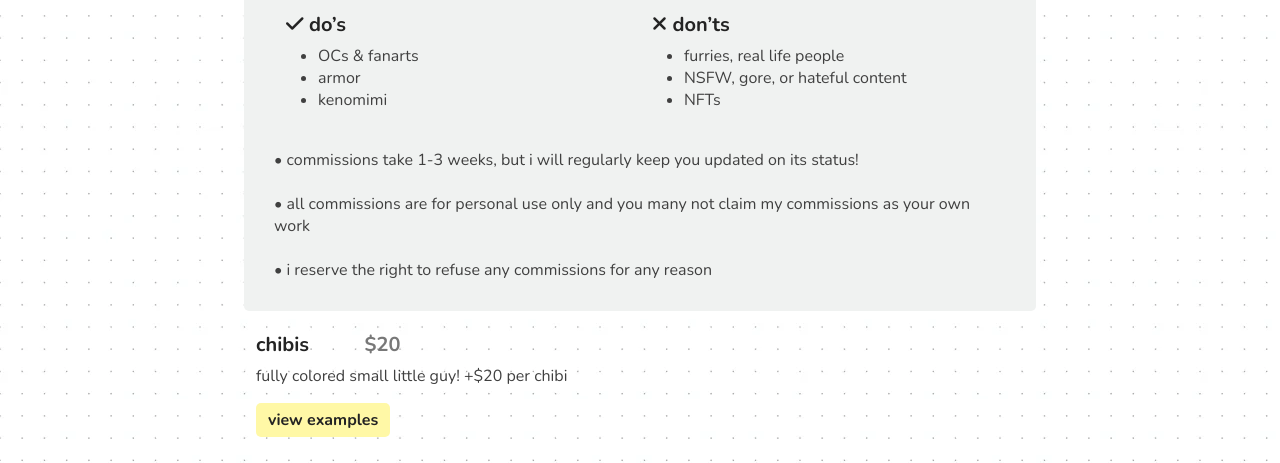
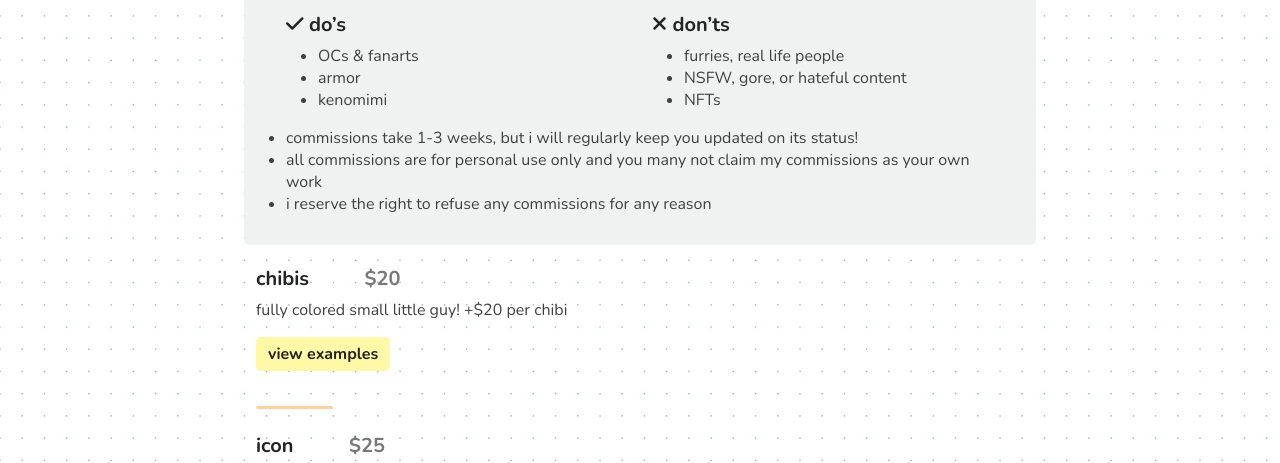
Before and after one commit to semitenko/semitenko.github.io, a plain HTML site: page commissions.html in a window 1280 px wide. Shown: the part 273-736 px from the top of the page. Drawn offline with nearby package versions, Linux system fonts and the light colour scheme.

Commit message:
adjusted unordered list in commissions

```diff
--- a/commissions.html
+++ b/commissions.html
@@ -58,9 +58,11 @@
             <li>NFTs</li>
         </ul>
     </div>
-    <br>• commissions take 1-3 weeks, but i will regularly keep you updated on its status!</br>
-    <br>• all commissions are for personal use only and you many not claim my commissions as your own work</br>
-    <br>• i reserve the right to refuse any commissions for any reason</br>
+    <ul style="margin-bottom: 0;">
+        <li>commissions take 1-3 weeks, but i will regularly keep you updated on its status!</li>
+        <li>all commissions are for personal use only and you many not claim my commissions as your own work</li>
+        <li>i reserve the right to refuse any commissions for any reason</li>
+    </ul>
 </div>
 
 <br />
```
